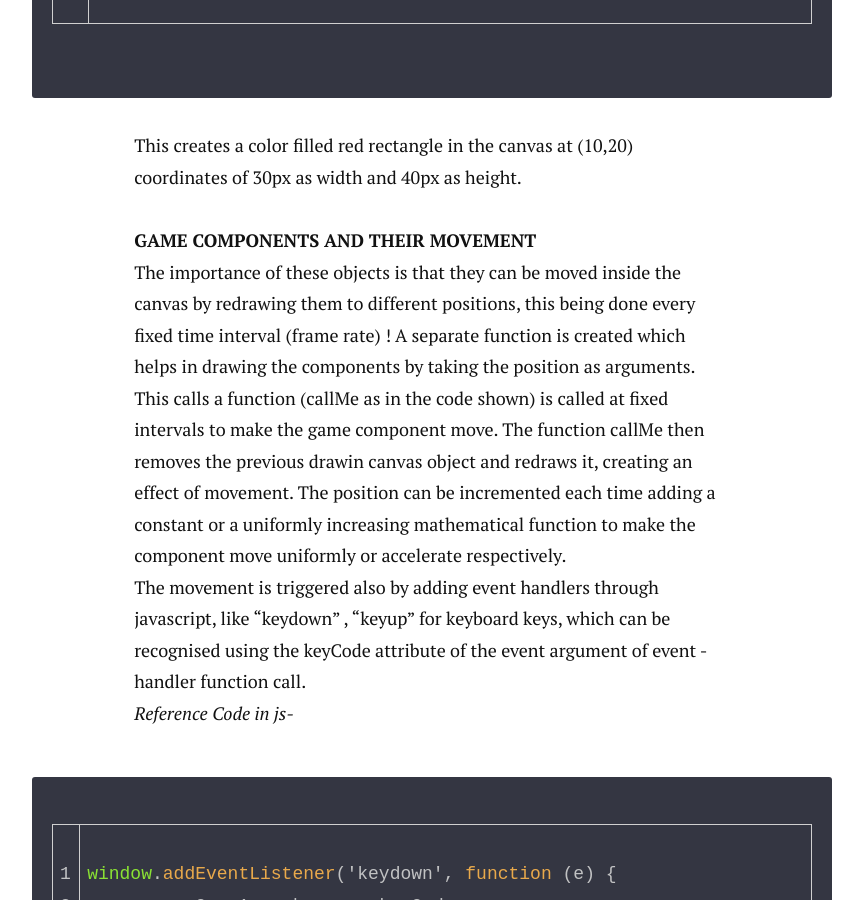
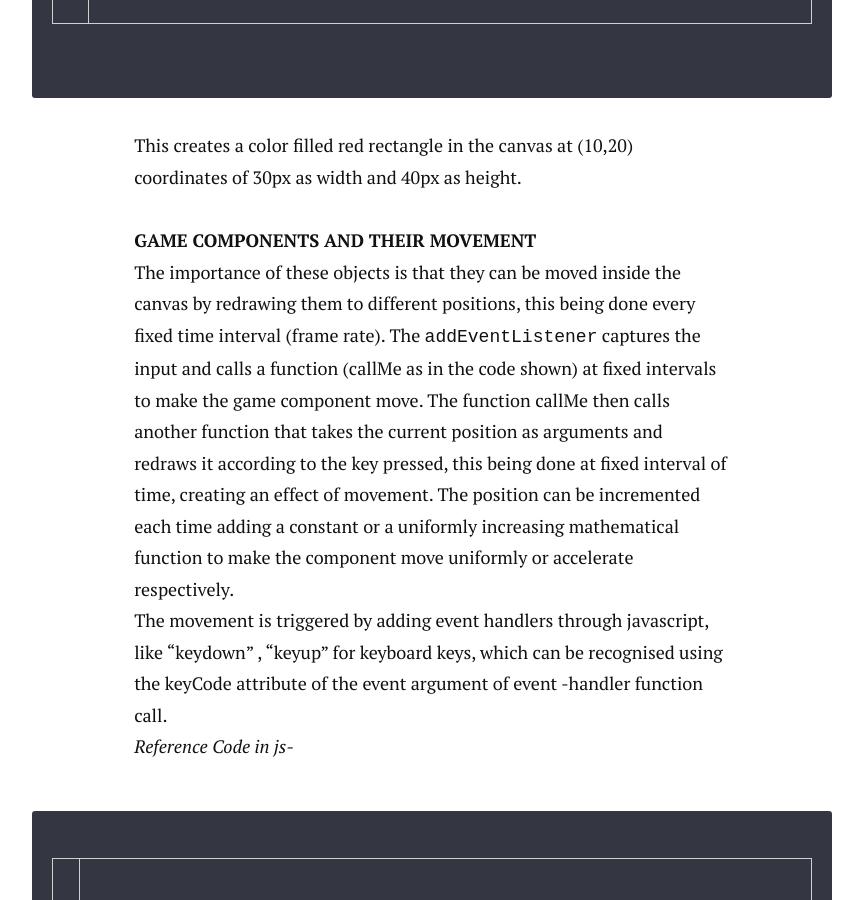
Before and after one commit to AkashKrDutta/AkashKrDutta.github.ioTest2, a Jekyll site: the page built from _posts/2016-12-28-HTML5 gamedev.md, in a window 1280 px wide and 900 px high, scrolled down 1749 px. Shown: the whole window, without its empty margins (208-1071 px from the left). Built offline with Jekyll 4.4.1, drawn with Linux system fonts in a browser that asks for light colours; nearby versions of some CDN libraries; comment, search, counter and statistics services are not loaded.

Commit message:
Update 2016-12-28-HTML5 gamedev.md

```diff
--- a/_posts/2016-12-28-HTML5 gamedev.md
+++ b/_posts/2016-12-28-HTML5 gamedev.md
@@ -43,8 +43,8 @@ This creates a color filled red rectangle in the canvas at (10,20) coordinates o
 
 **GAME COMPONENTS AND THEIR MOVEMENT**
 <br>
-The importance of these objects is that they can be moved inside the canvas by redrawing them to different positions, this being done every fixed time interval (frame rate) ! A separate function is created which helps in drawing the components by taking the position as arguments. This calls a function (callMe as in the code shown) is called at fixed intervals to make the game component move. The function callMe then removes the previous drawin canvas object and redraws it, creating an effect of movement. The position can be incremented each time adding a constant or a uniformly increasing mathematical function to make the component move uniformly or accelerate respectively. <br>
-The movement is triggered also by adding event handlers through javascript, like “keydown” , “keyup” for keyboard keys, which can be recognised using the keyCode attribute of the event argument of event -handler function call.
+The importance of these objects is that they can be moved inside the canvas by redrawing them to different positions, this being done every fixed time interval (frame rate). The <code>addEventListener</code> captures the input and calls a function (callMe as in the code shown) at fixed intervals to make the game component move. The function callMe then calls another function that takes the current position as arguments and redraws it according to the key pressed, this being done at fixed interval of time, creating an effect of movement. The position can be incremented each time adding a constant or a uniformly increasing mathematical function to make the component move uniformly or accelerate respectively. <br>
+The movement is triggered by adding event handlers through javascript, like “keydown” , “keyup” for keyboard keys, which can be recognised using the keyCode attribute of the event argument of event -handler function call.
 <br>
 _Reference Code in js-_ <br>
 {% highlight javascript linenos %}
```
